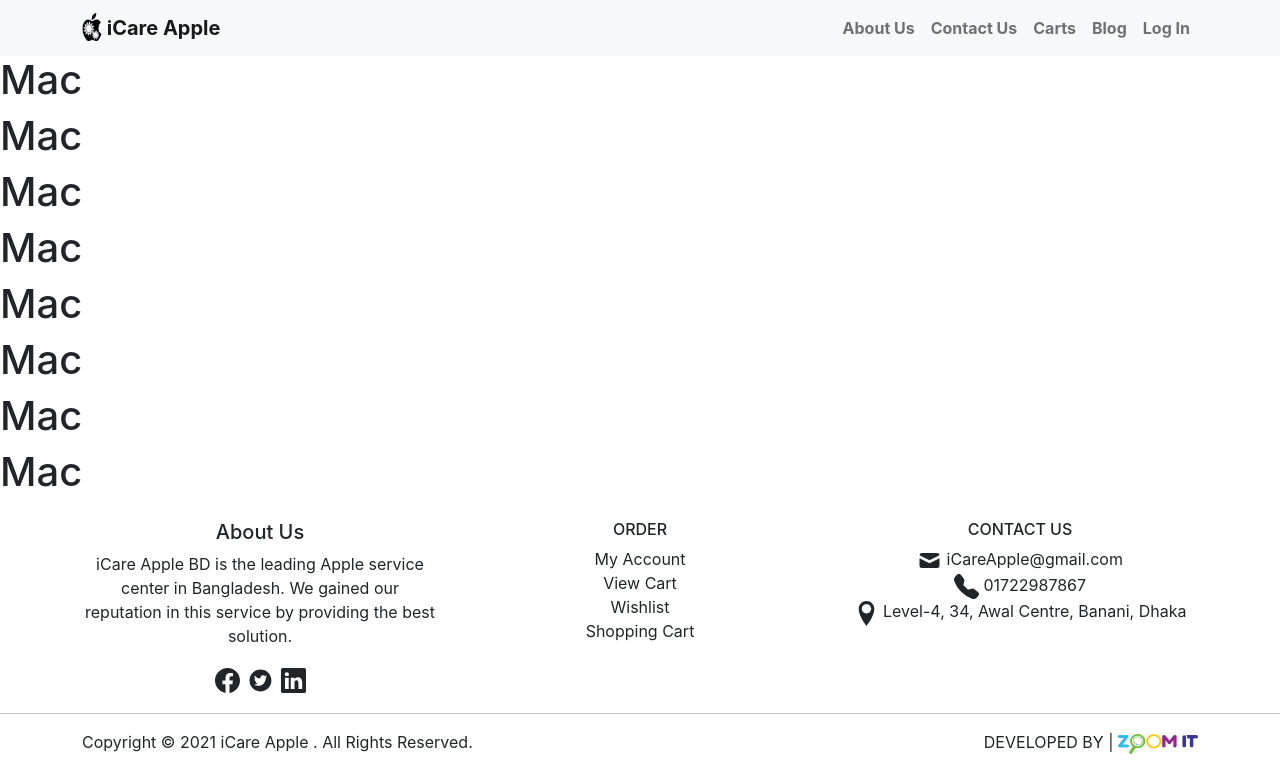
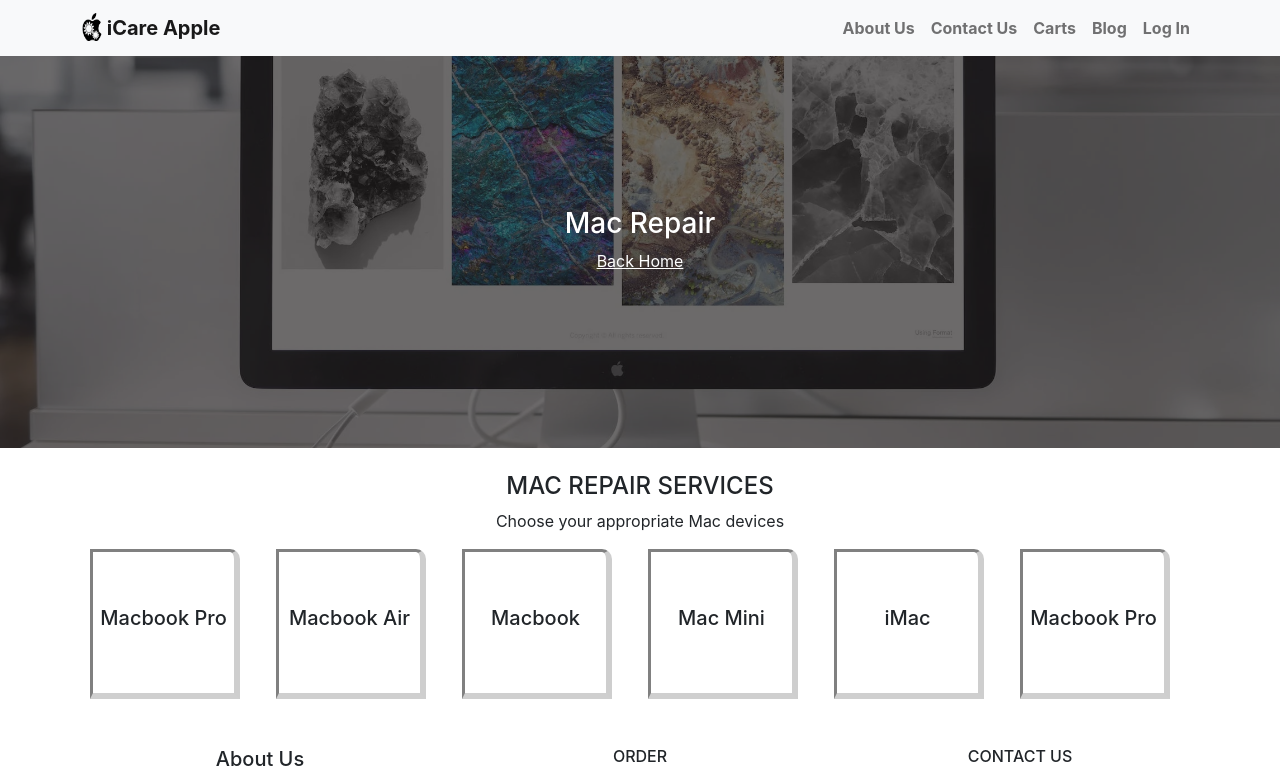
Before and after one commit to nazmul-2020/Apple-Care-Service-Center-Zoom, a React (Create React App) app: page /iMac in a window 1280 px wide. Shown: the top 777 px of the page. Built offline with nearby package versions, Linux system fonts and the light colour scheme.

Commit message:
added Mac book

```diff
--- a/src/App.js
+++ b/src/App.js
@@ -11,7 +11,7 @@ import IPhoneBattery from "./Pages/Home/Information/IPhone/IPhoneBattery/IPhoneB
 import IPhoneBatteryId from "./Pages/Home/Information/IPhone/IPhoneBattery/IPhoneBatteryId";
 import IphoneDetails from "./Pages/Home/Information/IPhone/IPhoneId/IPhoneId";
 import IPhoneUnlock from "./Pages/Home/Information/IPhoneUnlock";
-import Mac from "./Pages/Home/Information/Mac";
+import Mac from "./Pages/Home/Information/Mac/Mac";
 import MacBook from "./Pages/Home/Information/MacBook";
 import Watch from "./Pages/Home/Information/Watch";
 import One from "./Pages/One/One";
--- a/src/Pages/Home/Information/IPhone/IPhoneId/IPhoneId.js
+++ b/src/Pages/Home/Information/IPhone/IPhoneId/IPhoneId.js
@@ -53,7 +53,7 @@ const IPhoneId = () => {
                     <h6 className='w-75 ms-3 mb- mt-4 '><Link className='text-info' to='/iPhone'><BiArrowBack className='' /><span className='ms-2' >Back</span></Link></h6>
                     <div className='row g-3'>
                         <div className='col col-md- col-lg-2 '>
-                            <div className='bg-i text-center'>
+                            <div className=''>
                                 <Link className='text-decoration-none text-dark' to='/iphoneDetails' >
                                     <p className='p-2 fw-bold iphoneP'>iPhone 13 Pro Max</p>
                                 </Link>
--- a/src/Pages/Home/Information/Mac.js
+++ /dev/null
@@ -1,19 +0,0 @@
-import React from 'react';
-
-const Mac = () => {
-    return (
-        <div>
-            <h1>Mac</h1>
-            <h1>Mac</h1>
-            <h1>Mac</h1>
-            <h1>Mac</h1>
-            <h1>Mac</h1>
-            <h1>Mac</h1>
-            <h1>Mac</h1>
-            <h1>Mac</h1>
-            <h1>Mac</h1>
-        </div>
-    );
-};
-
-export default Mac;
--- /dev/null
+++ b/src/Pages/Home/Information/Mac/Mac.css
@@ -0,0 +1,19 @@
+.macBanner{
+    background-image: url(../../../../assets/Images/MacRepair/mac.webp);
+    background-size: cover;
+    background-position: center;
+    background-repeat: no-repeat;
+    height:400px;
+    background-attachment: fixed;
+    /* height:100vh; */
+}
+
+.mac-Ca{
+    width: 150px;
+    height: 150px;
+    border: 3px solid gray;
+    text-align: center;
+    border-bottom: 6px solid rgba(128, 128, 128, 0.374);
+    border-right: 6px solid rgba(128, 128, 128, 0.386);
+    border-top-right-radius: 10px;
+}
--- /dev/null
+++ b/src/Pages/Home/Information/Mac/Mac.js
@@ -0,0 +1,75 @@
+import React from 'react';
+import { Link } from 'react-router-dom';
+import './Mac.css'
+
+const Mac = () => {
+    return (
+        <div className='my-5'>
+            <div className='macBanner mt-5'>
+                <div className='overlay d-flex align-items-center justify-content-center h-100'>
+                    <div className='text-white text-center'>
+                        <h3>Mac Repair</h3>
+                        <p><Link className='text-white' to='/'>Back Home</Link></p>
+                    </div>
+                </div>
+            </div>
+            <div className='container '>
+                <div className='text-center mt-4'>
+                    <h4>MAC REPAIR SERVICES</h4>
+                    <p>Choose your appropriate Mac devices</p>
+                </div>
+                <div className='row g-3 mx-auto'>
+                    <div className='col col-md-3 col-lg-2'>
+                        <Link className='text-decoration-none text-dark' to='/'>
+                            <div class="mac-Ca d-flex align-items-center justify-content-center ">
+                                <h5 class="">Macbook Pro</h5>
+                            </div>
+                        </Link>
+                    </div>
+
+                    <div className='col col-md-3 col-lg-2'>
+                        <Link className='text-decoration-none text-dark' to='/'>
+                            <div class="mac-Ca d-flex align-items-center justify-content-center ">
+                                <h5 class="">Macbook Air</h5>
+                            </div>
+                        </Link>
+                    </div>
+
+                    <div className='col col-md-3 col-lg-2'>
+                        <Link className='text-decoration-none text-dark' to='/'>
+                            <div class="mac-Ca d-flex align-items-center justify-content-center ">
+                                <h5 class="">Macbook </h5>
+                            </div>
+                        </Link>
+                    </div>
+
+                    <div className='col col-md-3 col-lg-2'>
+                        <Link className='text-decoration-none text-dark' to='/'>
+                            <div class="mac-Ca d-flex align-items-center justify-content-center ">
+                                <h5 class="">Mac Mini</h5>
+                            </div>
+                        </Link>
+                    </div>
+
+                    <div className='col col-md-3 col-lg-2'>
+                        <Link className='text-decoration-none text-dark' to='/'>
+                            <div class="mac-Ca d-flex align-items-center justify-content-center ">
+                                <h5 class="">iMac</h5>
+                            </div>
+                        </Link>
+                    </div>
+
+                    <div className='col col-md-3 col-lg-2'>
+                        <Link className='text-decoration-none text-dark' to='/'>
+                            <div class="mac-Ca d-flex align-items-center justify-content-center ">
+                                <h5 class="">Macbook Pro</h5>
+                            </div>
+                        </Link>
+                    </div>
+                </div>
+            </div>
+        </div>
+    );
+};
+
+export default Mac;
```
Also changed, not shown: src/assets/Images/MacRepair/mac.webp (added).
